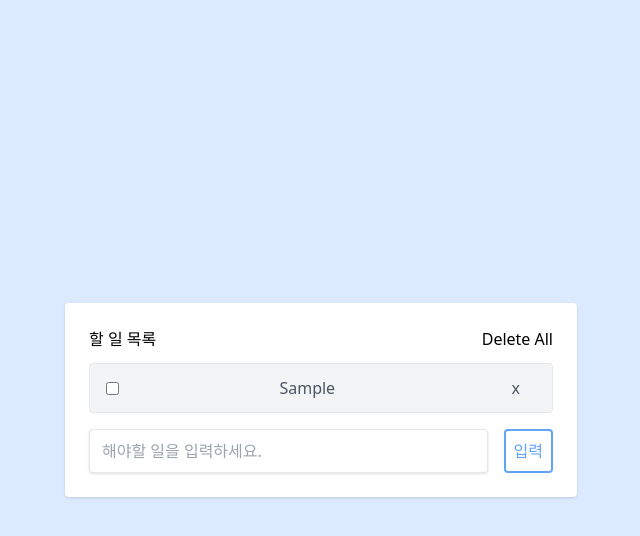
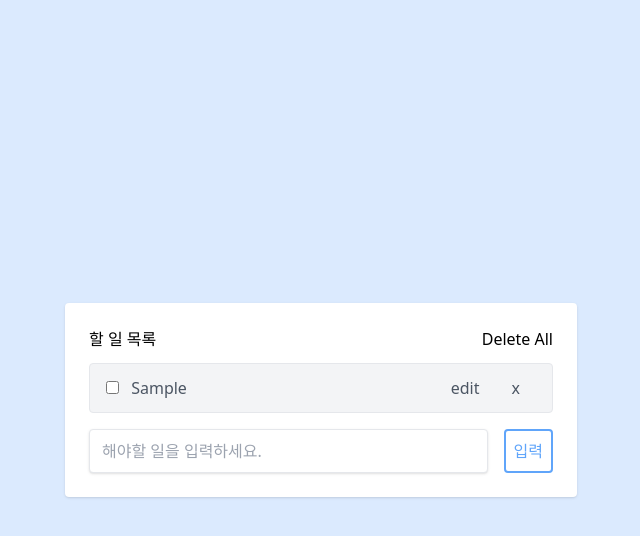
Before and after one commit to heehminh/React-JS-Study, a React (Create React App) app in the folder Todo/: page / in a window 1280 px wide. Both pictures are taken after typing "Sample" into the empty fields and a click on the input "입력". Shown: the top 536 px of the page, without its empty margins (319-959 px from the left). Built offline with nearby package versions, Linux system fonts and the light colour scheme.

Commit message:
[FEAT] 할 일 목록을 수정하는 버튼 추가

```diff
--- a/Todo/src/components/List.js
+++ b/Todo/src/components/List.js
@@ -1,4 +1,5 @@
 import React from "react";
+import { useState } from "react";
 
 const List = React.memo(
   ({
@@ -11,6 +12,9 @@ const List = React.memo(
     snapshot,
     handleClick,
   }) => {
+    const [isEditing, setIsEditing] = useState(false);
+    const [editedTitle, setEditedTitle] = useState(title);
+
     const handleCompleteChange = (id) => {
       let newToDoData = todoData.map((data) => {
         if (data.id === id) {
@@ -21,6 +25,55 @@ const List = React.memo(
       setTodoData(newToDoData);
     };
 
+    const handleEditChange = (event) => {
+      setEditedTitle(event.target.value);
+    };
+
+    const handleSubmit = (event) => {
+      event.preventDefault();
+
+      let newTodoData = todoData.map((data) => {
+        if (data.id === id) {
+          data.title = editedTitle;
+        }
+        return data;
+      });
+
+      setTodoData(newTodoData);
+      setIsEditing(false);
+    };
+
+    if (isEditing) {
+      return (
+        <div
+          className={`flex items-center justify-between w-full px-4 py-1 bg-gray-100 text-gray-600 border rounded`}
+        >
+          <form onSubmit={handleSubmit}>
+            <input
+              className="w-full px-3 py-2 mr-4 ml-4 text-gray-500 rounded"
+              value={editedTitle}
+              onChange={handleEditChange}
+            />
+          </form>
+          <div className="items-center">
+            <button
+              className="px-4 py-2 float-right"
+              onClick={() => setIsEditing(false)}
+              type="button"
+            >
+              x
+            </button>
+            <button
+              onClick={handleSubmit}
+              className="px-4 py-2 float-right"
+              type="submit"
+            >
+              save
+            </button>
+          </div>
+        </div>
+      );
+    } else {
       return (
         <div>
           <div
@@ -32,22 +85,36 @@ const List = React.memo(
               snapshot.isDragging ? "bg-gray-400" : "bg-gray-100"
             } flex items-center justify-between w-full px-4 py-1 my-2 text-gray-600 bg-gray-100 border rounded`}
           >
+            <div>
               <input
+                className="mr-2"
                 type="checkbox"
                 onChange={() => handleCompleteChange(id)}
-            defaultChecked={false}
-          />
-          <span className={completed && "line-through"}> {title}</span>
+                defaultChecked={completed}
+              />{" "}
+              <span className={completed ? "line-through" : undefined}>
+                {title}
+              </span>
+            </div>
+            <div className="items-center">
               <button
-            className="px-4 py-2 float-right"
+                className="float-right px-4 py-2"
                 onClick={() => handleClick(id)}
               >
                 x
               </button>
+              <button
+                className="float-right px-4 py-2"
+                onClick={() => setIsEditing(true)}
+              >
+                edit
+              </button>
+            </div>
           </div>
         </div>
       );
     }
+  }
 );
 
 export default List;
```
Lines whose indentation alone changed are shown as unchanged.
